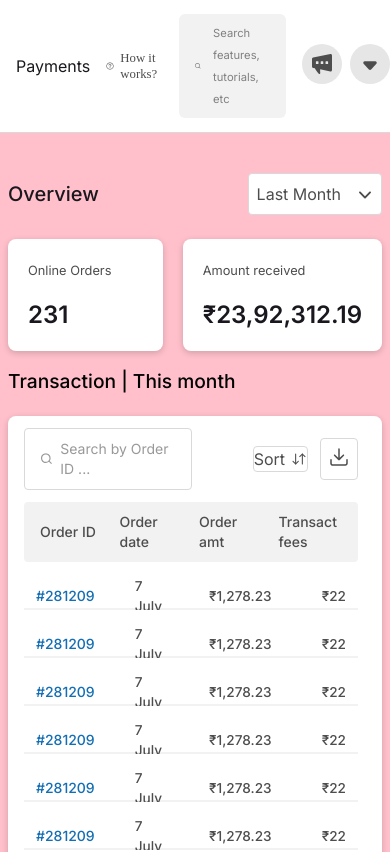
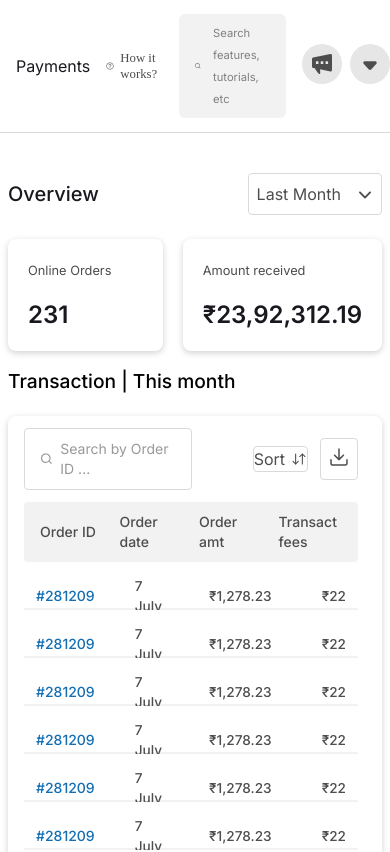
Before and after one commit to Tanay-9/dukaan-asgn, a React (Create React App) app: page / in a window 390 px wide. Shown: the top 852 px of the page. Built offline with nearby package versions, Linux system fonts and the light colour scheme.

Commit message:
removed a css

```diff
--- a/src/index.css
+++ b/src/index.css
@@ -12,15 +12,11 @@
 body{
   overflow-x: auto;
 }
-@media (max-width:880px) {
-  body{
-    background-color: pink;
-  }
-}
+
 .flex1 {
   display: flex;
   flex-direction: column;
   gap: 2rem;
-  /* overflow-y: scroll; */
+
   width: 100%;
 }
```
